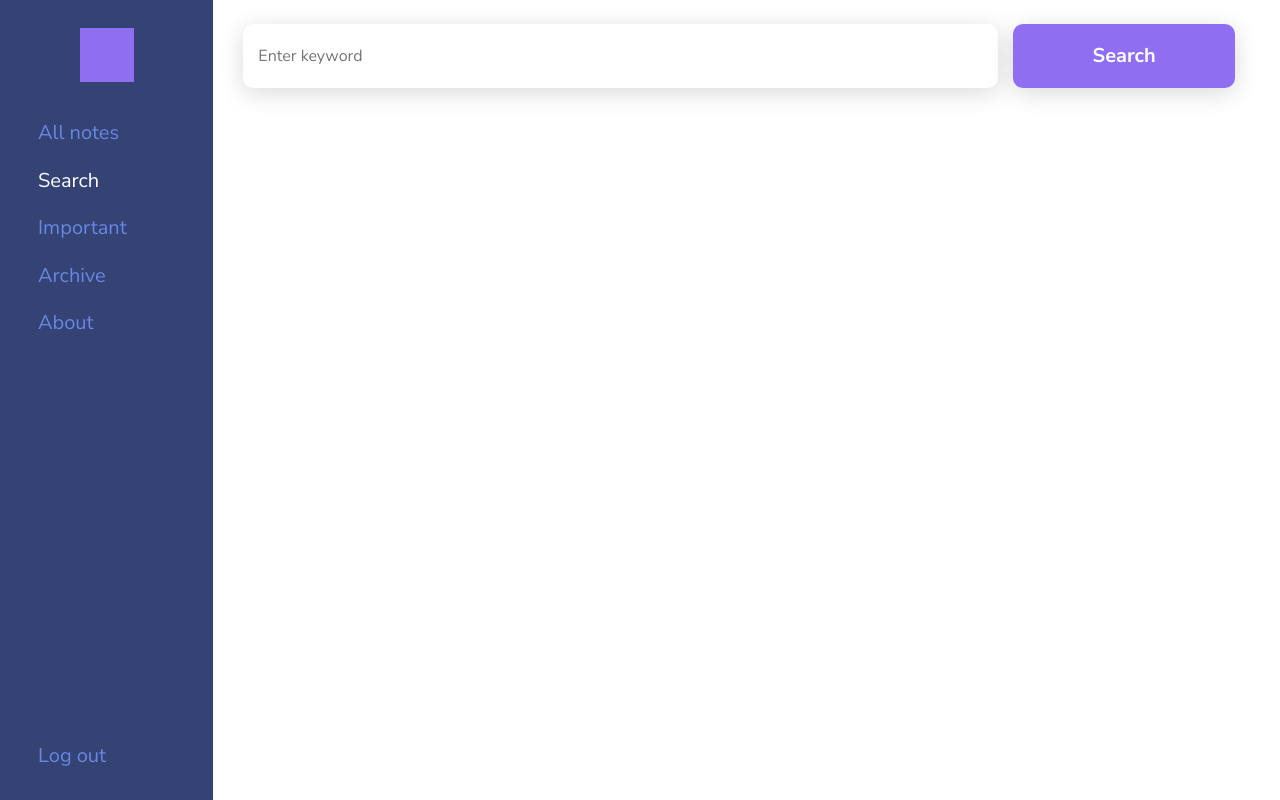
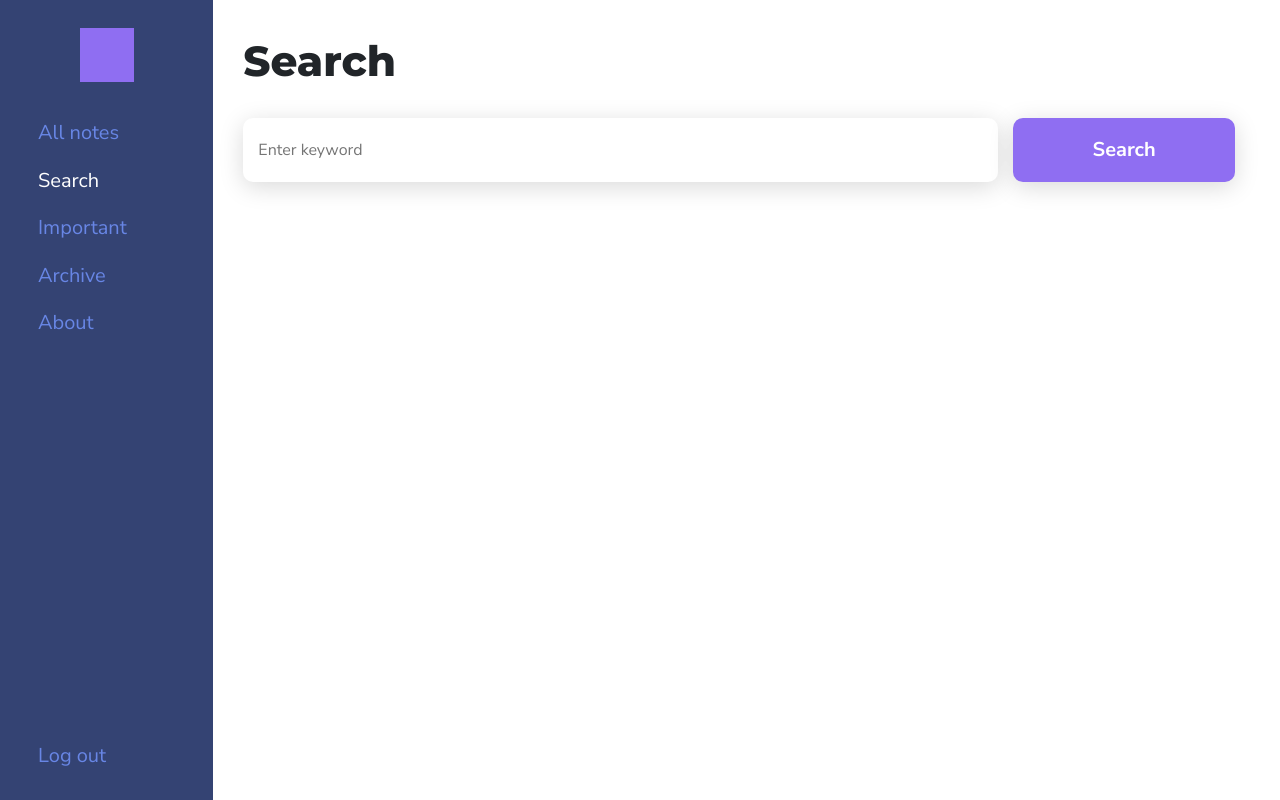
Before and after one commit to danielavornic/n0tes, a Django app: page /search/ in a window 1280 px wide. Run offline with Django 3.2, Linux system fonts and the light colour scheme; some libraries are stand-ins or nearby versions.

Commit message:
add title to the search page

```diff
--- a/notes/static/notes/search.css
+++ b/notes/static/notes/search.css
@@ -18,7 +18,7 @@ input:focus, input:hover {
     box-shadow: 0px 15px 30px rgba(0, 0, 0, 0.25);
 }
 
-.btn {
+form .btn {
     padding: 16px;
     width: 100%;
 }
--- a/notes/templates/notes/search.html
+++ b/notes/templates/notes/search.html
@@ -21,13 +21,14 @@
             <div class="col-sm-9 col-md-10 col-lg-10" id="content">
                 <div class="container">
 
+                    <h1>Search</h1>
+
                     <form type="get" action="." id="search" class="form-inline">
                         <input  class="col-sm-12 col-md-8 col-lg-9" type="text" name="keyword" value='{{ keyword }}' placeholder="Enter keyword">
                         <div class="col-sm-12 col-md-4 col-lg-3"><button type="submit" class="medium-text btn" >Search</button></div>
                     </form>
 
                     {% if notes %}
-                    <h1>Results for {{ keyword }}</h1>
                     <div id="notes">
                         <ul>
                             {% for note in notes %}
```
Also changed, not shown: db.sqlite3.
